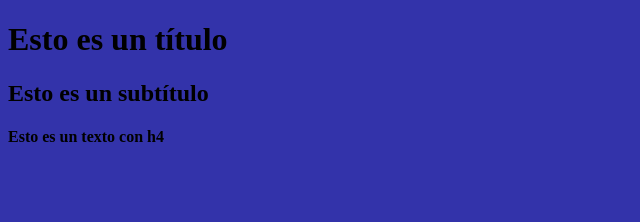
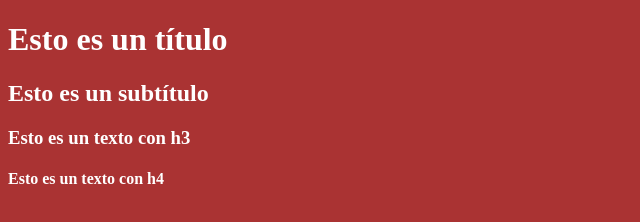
Before and after one commit to Bryantolivas/practica, a plain HTML site: page index.html in a window 1280 px wide. Shown: the whole page, without its empty margins (0-640 px from the left). Drawn offline with Linux system fonts and the light colour scheme.

Commit message:
Cambié el background, el color de letra y añadí un h3

```diff
--- a/index.html
+++ b/index.html
@@ -10,7 +10,7 @@
 <body>
     <h1>Esto es un título</h1>
     <h2>Esto es un subtítulo</h2>
-
+    <h3>Esto es un texto con h3</h3>
     <h4>Esto es un texto con h4</h4>
 </body>
 </html>
--- a/style.css
+++ b/style.css
@@ -1,3 +1,4 @@
 body{
-    background: #33a;
+    background: rgb(170, 51, 51);
+    color: white;
 }
```
